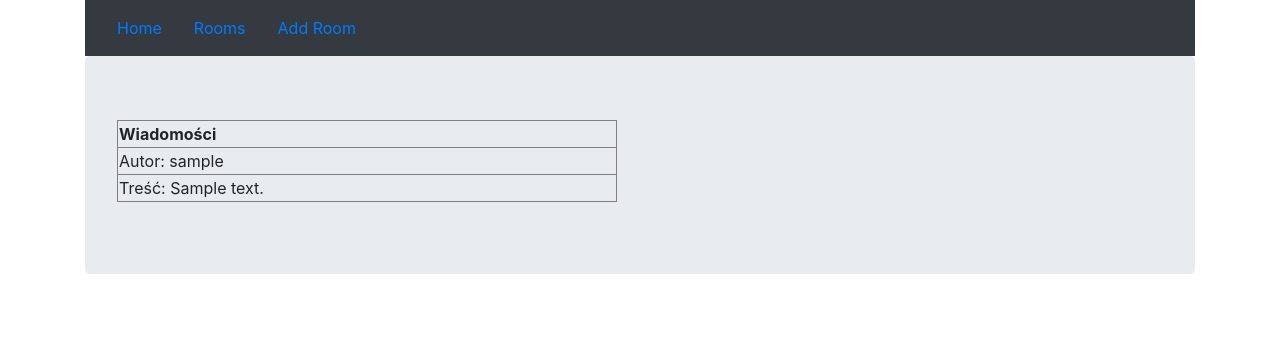
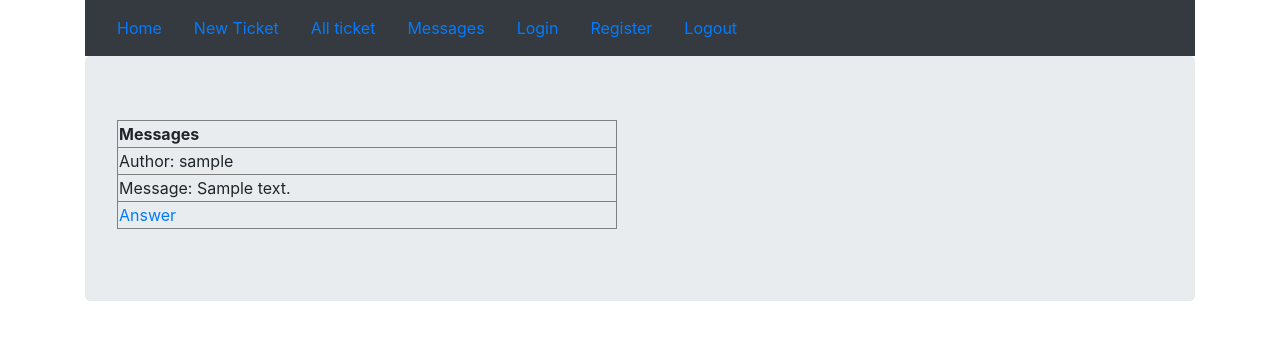
Before and after one commit to majoreq/repair_community, a Django app: page /message/1 in a window 1280 px wide. Shown: the top 340 px of the page. Run offline with Django 3.2, Linux system fonts and the light colour scheme; tables that the repository leaves empty hold one stand-in row (values such as "Sample post"); some libraries are stand-ins or nearby versions.

Commit message:
messages updated

```diff
--- a/repair_community/repair/templates/base.html
+++ b/repair_community/repair/templates/base.html
@@ -10,9 +10,13 @@
 <div class="container">
         <div class="navbar navbar-dark bg-dark">
             <ul class="nav">
-                <li class="nav-item"><a class="nav-link active" href="#">Home</a></li>
-                <li class="nav-item"><a class="nav-link active" href="#">Rooms</a></li>
-                <li class="nav-item"><a class="nav-link active" href="#">Add Room</a></li>
+                <li class="nav-item"><a class="nav-link active" href="{% url 'index' %}">Home</a></li>
+                <li class="nav-item"><a class="nav-link active" href="{% url 'new-ticket' %}">New Ticket</a></li>
+                <li class="nav-item"><a class="nav-link active" href="{% url 'free-tickets' %}">All ticket</a></li>
+                <li class="nav-item"><a class="nav-link active" href="{% url 'messages' %}">Messages</a></li>
+                <li class="nav-item"><a class="nav-link active" href="{% url 'login' %}">Login</a></li>
+                <li class="nav-item"><a class="nav-link active" href="{% url 'register' %}">Register</a></li>
+                <li class="nav-item"><a class="nav-link active" href="{% url 'logout' %}">Logout</a></li>
             </ul>
         </div>
 <div class="jumbotron">
--- a/repair_community/repair/templates/free_tickets.html
+++ b/repair_community/repair/templates/free_tickets.html
@@ -18,7 +18,7 @@
 <table border="1" width="400">
 {% for ticket in tickets %}
 <tr>
-    <td>{{ ticket.device }}</td>
+    <td><a href="{% url 'ticket-status' ticket.id %}">{{ ticket.device }}</a></td>
     <td>{{ ticket.author }}</td>
 </tr>
 <tr>
--- a/repair_community/repair/templates/messages.html
+++ b/repair_community/repair/templates/messages.html
@@ -4,7 +4,7 @@
 <title>Messages</title>
 {% endblock %}
 {% block content %}
-<a href="{% url 'send-message' user.id %}">WYŚLIJ WIADOMOŚĆ</a>
+<a href="{% url 'send-message' %}">WYŚLIJ WIADOMOŚĆ</a>
 <table border="1" width="500">
     <tr><td colspan="2"><b>Wiadomości</b></td></tr>
    {% for message in messages %}
--- a/repair_community/repair/templates/readMessage.html
+++ b/repair_community/repair/templates/readMessage.html
@@ -5,9 +5,10 @@
 {% endblock %}
 {% block content %}
 <table border="1" width="500">
-    <tr><td><b>Wiadomości</b></td></tr>
-    <tr><td>Autor: {{message.from_who}}</td></tr>
-    <tr><td>Treść: {{message.content|slice:":30"}}</td></tr>
+    <tr><td><b>Messages</b></td></tr>
+    <tr><td>Author: {{message.from_who}}</td></tr>
+    <tr><td>Message: {{message.content|slice:":30"}}</td></tr>
+    <tr><td><a href="{% url 'send-dm' message.from_who.id %}">Answer</a> </td></tr>
 
 
 </table>
--- a/repair_community/repair/templates/ticket_status.html
+++ b/repair_community/repair/templates/ticket_status.html
@@ -18,7 +18,7 @@
         <table border="1">
             <tr>
                 <td>{{offer.creation_date}}</td>
-                <td>{{offer.author}}</td>
+                <td><a href="{% url 'send-dm' offer.author.id %}">{{offer.author}}</a> </td>
             </tr>
             <tr>
                 <td colspan="2">{{offer.message}}</td>
--- a/repair_community/repair/views.py
+++ b/repair_community/repair/views.py
@@ -150,17 +150,17 @@ class MyMessages(View):
 
 
 class SendMessage(View):
-    def get(self, request, user_id):
+    def get(self, request):
         form = NewMessageForm()
         return render(request, 'newMessage.html', {'form':form})
 
-    def post(self, request, user_id):
+    def post(self, request):
         form = NewMessageForm(request.POST)
         if form.is_valid():
             Message.objects.create(
                 content = form.cleaned_data['content'],
                 to_who = form.cleaned_data['to_who'],
-                from_who = User.objects.get(id = user_id)
+                from_who = User.objects.get(id = request.user.id)
             )
             messages = Message.objects.all()
             return render(request, 'messages.html', {'messages': messages})
@@ -173,3 +173,9 @@ class ReadMessage(View):
         message.readed = True
         message.save()
         return render(request, 'readMessage.html', {'message':message})
+
+
+class SendDM(View):
+    def get(self, request, user_id):
+        form = NewMessageForm(initial={'to_who':user_id})
+        return render(request, 'newMessage.html', {'form': form})
--- a/repair_community/repair_community/urls.py
+++ b/repair_community/repair_community/urls.py
@@ -15,7 +15,7 @@ Including another URLconf
 """
 from django.contrib import admin
 from django.urls import path
-from repair.views import Index, Register, Login, logoff, NewTicket, FreeTickets, MakeOffer, TicketStatus, AssignCase, MyMessages, SendMessage, ReadMessage
+from repair.views import Index, Register, Login, logoff, NewTicket, FreeTickets, MakeOffer, TicketStatus, AssignCase, MyMessages, SendMessage, ReadMessage, SendDM
 
 
 urlpatterns = [
@@ -30,6 +30,7 @@ urlpatterns = [
     path('ticket/<ticket_id>', TicketStatus.as_view(), name='ticket-status'),
     path('ticket/<ticket_id>/<offer_id>', AssignCase.as_view(), name='assign'),
     path('messages', MyMessages.as_view(), name='messages'),
-    path('send_message/<user_id>', SendMessage.as_view(), name='send-message'),
+    path('send_message', SendMessage.as_view(), name='send-message'),
     path('message/<message_id>', ReadMessage.as_view(), name='read-message'),
+    path('message/dm/<user_id>', SendDM.as_view(), name='send-dm')
 ]
```
